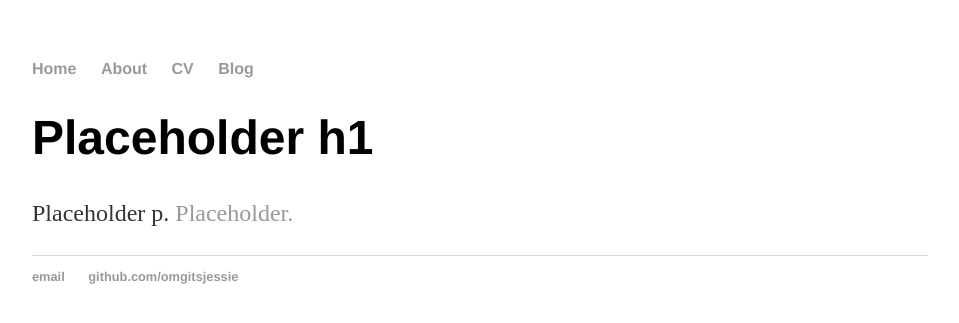
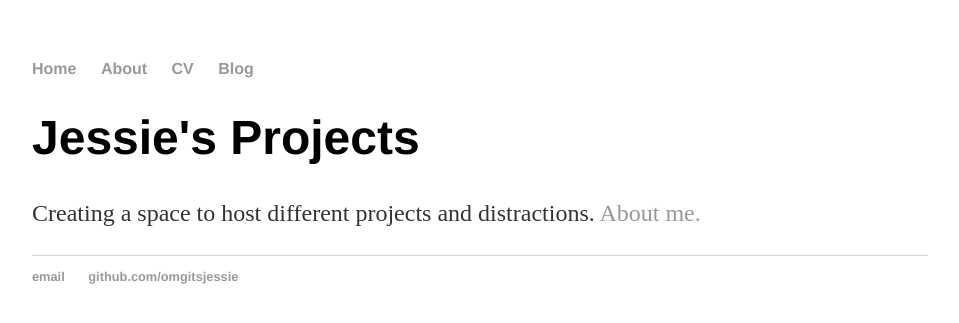
Before and after one commit to omgitsjessie/omgitsjessie.github.io, a Jekyll site: the page built from index.html, in a window 1280 px wide. Shown: the top 323 px of the page, without its empty margins (160-1119 px from the left). Built offline with Jekyll 4.4.1, drawn with Linux system fonts in a browser that asks for light colours.

Commit message:
Update home text

```diff
--- a/index.html
+++ b/index.html
@@ -3,6 +3,6 @@ layout: default
 title: Jessie Mueller tries a thing
 ---
 <div class="blurb">
-	<h1>Placeholder h1</h1>
-	<p>Placeholder p. <a href="/about"> Placeholder. </a></p>
+	<h1>Jessie's Projects</h1>
+	<p>Creating a space to host different projects and distractions. <a href="/about"> About me. </a></p>
 </div><!-- /.blurb -->
```
